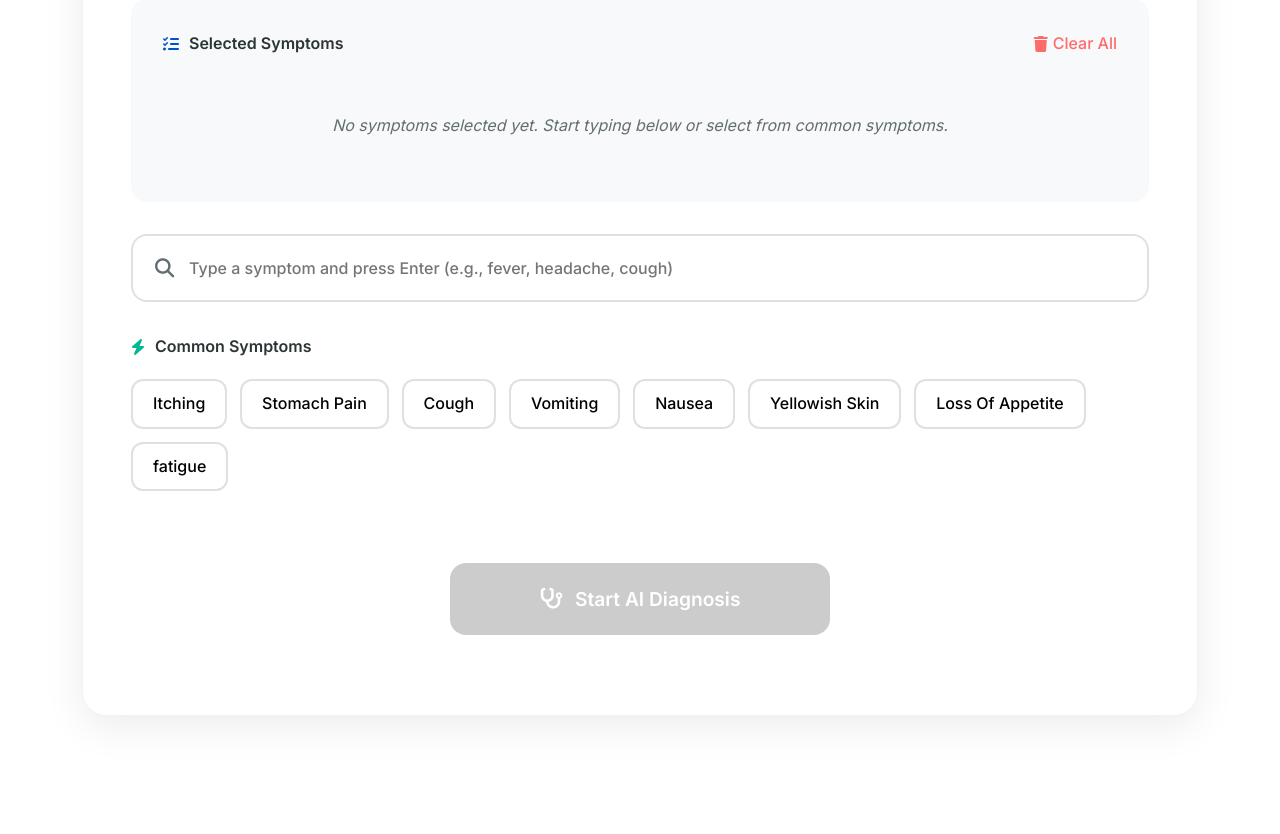
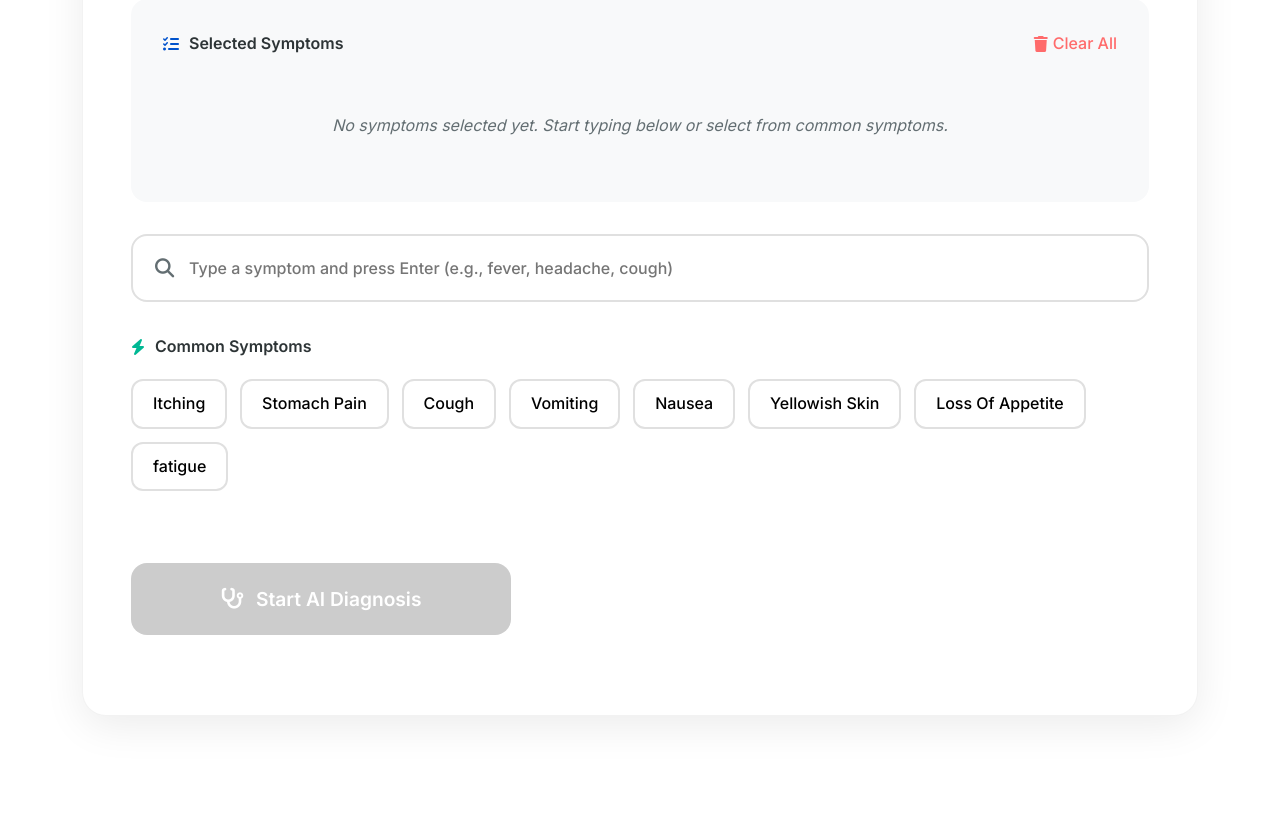
Before and after one commit to boughanmiyoussef/SmartMed, a Flask app: page / in a window 1280 px wide. Shown: the part 4053-4887 px from the top of the page. Run offline with Flask 3, Linux system fonts and the light colour scheme.

Commit message:
Project description

```diff
--- a/templates/index.html
+++ b/templates/index.html
@@ -991,15 +991,11 @@
         }
 
         /* Diagnosis Button */
-.diagnose-button-container {
-    display: flex;
-    justify-content: center; /* This centers horizontally */
-    align-items: center; /* This centers vertically */
-    padding: 2rem 0;
-    width: 100%;
-    position: relative; /* Creates positioning context */
-    min-height: 100px; /* Prevents container collapse */
-}
+        .diagnose-button-container {
+            text-align: center;
+            padding: 2rem 0;
+            position: center;
+        }
 
 .diagnose-btn {
     background: linear-gradient(135deg, var(--primary-blue), var(--secondary-blue));
@@ -1012,7 +1008,7 @@
     cursor: pointer;
     transition: all 0.3s ease;
     box-shadow: 0 10px 30px rgba(0, 82, 204, 0.3);
-    display: inline-flex;
+    display: flex;
     align-items: center;
     justify-content: center;
     width: 380px;
```
